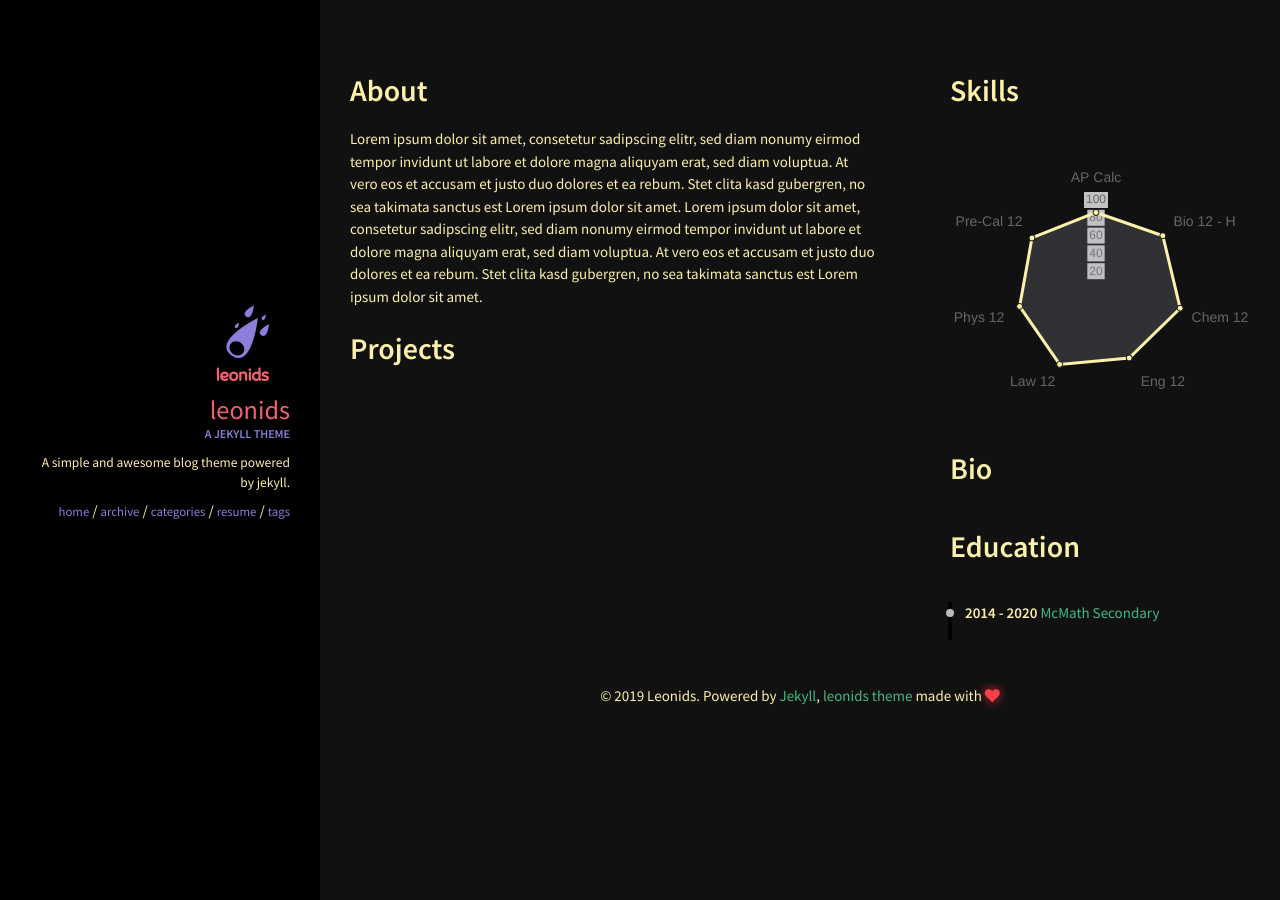
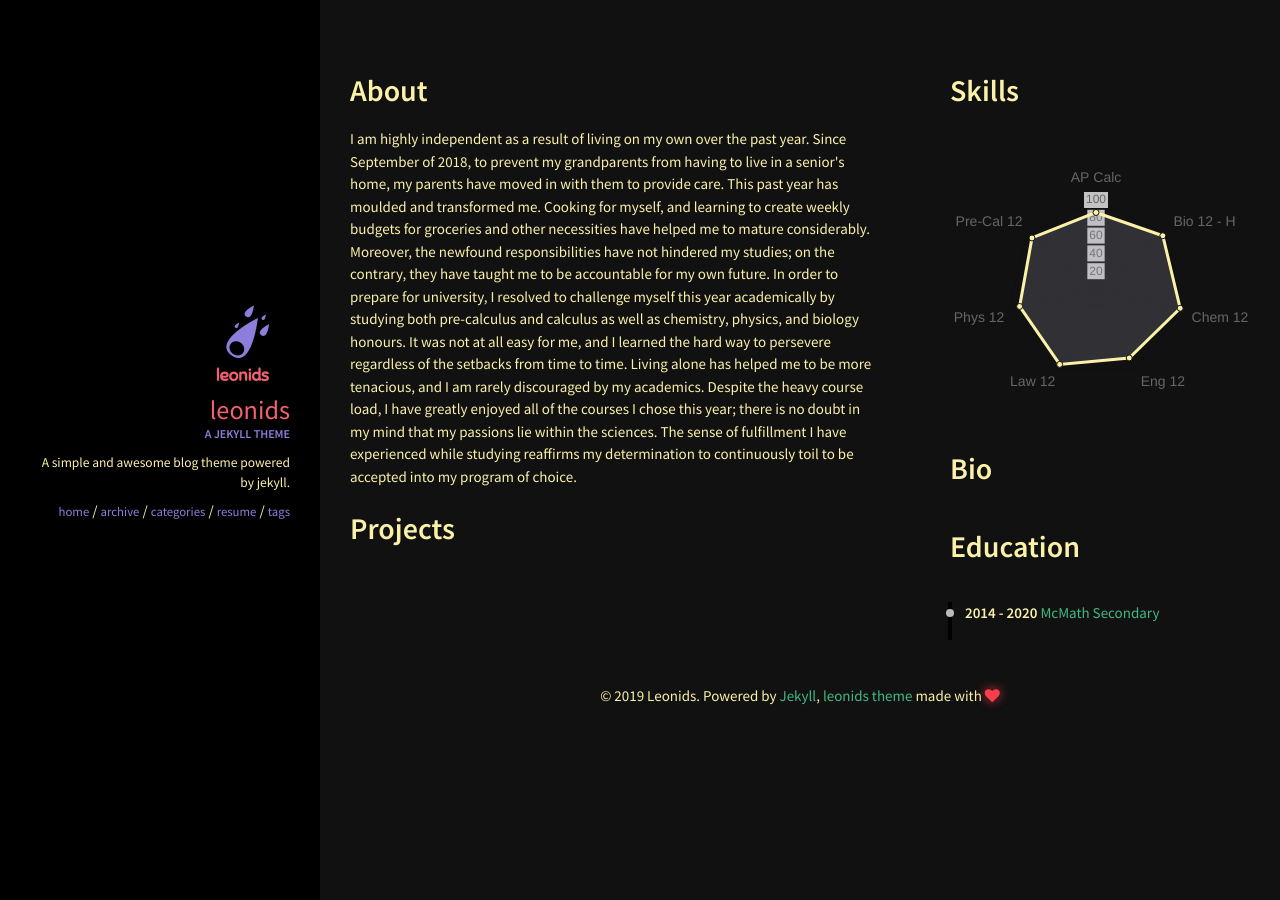
Before and after one commit to Loopsyded/Loopsyded.github.io, a Jekyll site: the page built from resume.html, in a window 1280 px wide. Built offline with Jekyll 4.4.1, drawn with Linux system fonts in a browser that asks for light colours; nearby versions of some CDN libraries.

Commit message:
Added about me

```diff
--- a/_includes/sections/about.html
+++ b/_includes/sections/about.html
@@ -1,5 +1,6 @@
 <h1><span data-i18n="skills.my_skills">About</span></h1>
 
 <div>
-    Lorem ipsum dolor sit amet, consetetur sadipscing elitr, sed diam nonumy eirmod tempor invidunt ut labore et dolore magna aliquyam erat, sed diam voluptua. At vero eos et accusam et justo duo dolores et ea rebum. Stet clita kasd gubergren, no sea takimata sanctus est Lorem ipsum dolor sit amet. Lorem ipsum dolor sit amet, consetetur sadipscing elitr, sed diam nonumy eirmod tempor invidunt ut labore et dolore magna aliquyam erat, sed diam voluptua. At vero eos et accusam et justo duo dolores et ea rebum. Stet clita kasd gubergren, no sea takimata sanctus est Lorem ipsum dolor sit amet.
+  I am highly independent as a result of living on my own over the past year. Since September of 2018, to prevent my grandparents from having to live in a senior's home, my parents have moved in with them to provide care. This past year has moulded and transformed me. Cooking for myself, and learning to create weekly budgets for groceries and other necessities have helped me to mature considerably. Moreover, the newfound responsibilities have not hindered my studies; on the contrary, they have taught me to be accountable for my own future. In order to prepare for university, I resolved to challenge myself this year academically by studying both pre-calculus and calculus as well as chemistry, physics, and biology honours. It was not at all easy for me, and I learned the hard way to persevere regardless of the setbacks from time to time. Living alone has helped me to be more tenacious, and I am rarely discouraged by my academics. Despite the heavy course load, I have greatly enjoyed all of the courses I chose this year; there is no doubt in my mind that my passions lie within the sciences. The sense of fulfillment I have experienced while studying reaffirms my determination to continuously toil to be accepted into my program of choice.
+
 </div>
```
